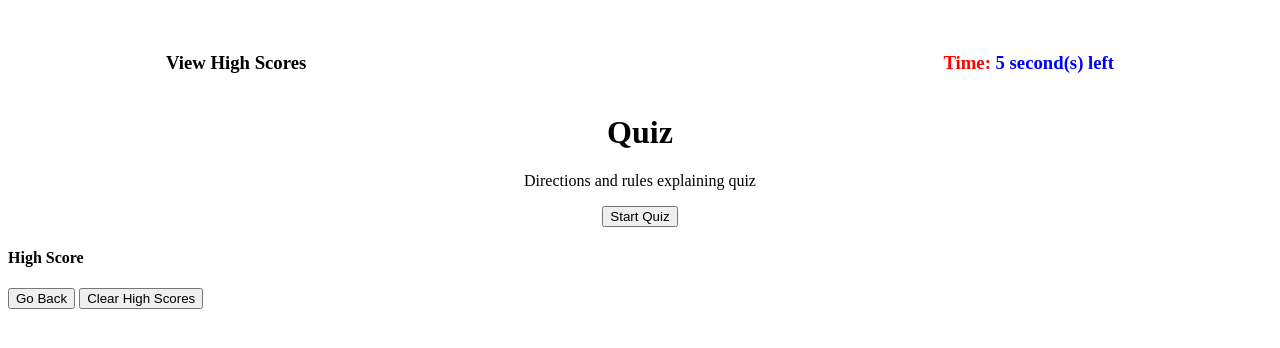
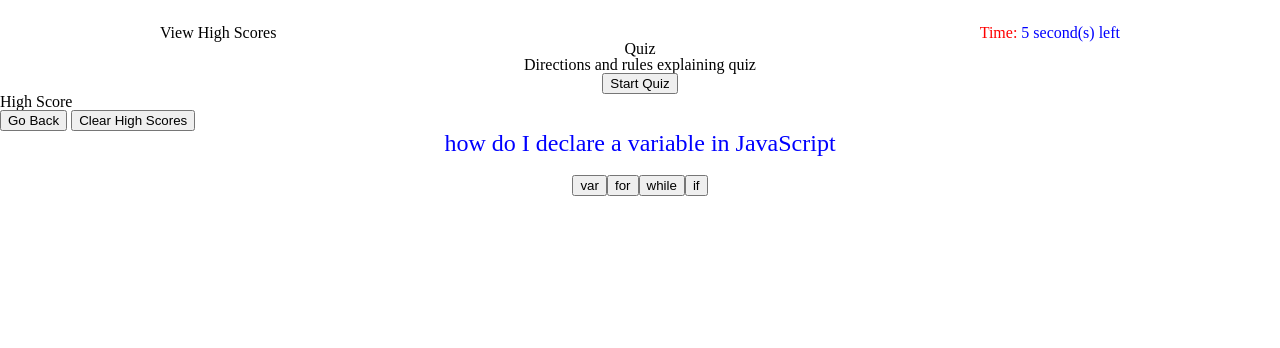
Before and after one commit to VinceR66/challenge-4, a plain HTML site: page index.html in a window 1280 px wide. Drawn offline with Linux system fonts and the light colour scheme.

Commit message:
questions

```diff
--- /dev/null
+++ b/assets/reset.css
@@ -0,0 +1,135 @@
+/* http://meyerweb.com/eric/tools/css/reset/
+   v2.0 | 20110126
+   License: none (public domain)
+*/
+
+html,
+body,
+div,
+span,
+applet,
+object,
+iframe,
+h1,
+h2,
+h3,
+h4,
+h5,
+h6,
+p,
+blockquote,
+pre,
+a,
+abbr,
+acronym,
+address,
+big,
+cite,
+code,
+del,
+dfn,
+em,
+img,
+ins,
+kbd,
+q,
+s,
+samp,
+small,
+strike,
+strong,
+sub,
+sup,
+tt,
+var,
+b,
+u,
+i,
+center,
+dl,
+dt,
+dd,
+ol,
+ul,
+li,
+fieldset,
+form,
+label,
+legend,
+table,
+caption,
+tbody,
+tfoot,
+thead,
+tr,
+th,
+td,
+article,
+aside,
+canvas,
+details,
+embed,
+figure,
+figcaption,
+footer,
+header,
+hgroup,
+menu,
+nav,
+output,
+ruby,
+section,
+summary,
+time,
+mark,
+audio,
+video {
+    margin: 0;
+    padding: 0;
+    border: 0;
+    font-size: 100%;
+    font: inherit;
+    vertical-align: baseline;
+}
+
+/* HTML5 display-role reset for older browsers */
+article,
+aside,
+details,
+figcaption,
+figure,
+footer,
+header,
+hgroup,
+menu,
+nav,
+section {
+    display: block;
+}
+
+body {
+    line-height: 1;
+}
+
+ol,
+ul {
+    list-style: none;
+}
+
+blockquote,
+q {
+    quotes: none;
+}
+
+blockquote:before,
+blockquote:after,
+q:before,
+q:after {
+    content: '';
+    content: none;
+}
+
+table {
+    border-collapse: collapse;
+    border-spacing: 0;
+}
--- a/assets/script.js
+++ b/assets/script.js
@@ -1,5 +1,5 @@
+
 var timerEl = document.querySelector("#timer");
-
 
 var secondsLeft = 10;
 
@@ -20,3 +20,37 @@ function sendMessage() {
 }
 
 setTime();
+
+var questionsList = [
+    {
+        questionText: "how do I declare a variable in JavaScript",
+        choices: ["var", "for", "while", "if"],
+        correctAnswer: "var",
+    },
+    {
+        questionText: "how do I declare a variable in JavaScript",
+        choices: ["var", "for", "while", "if"],
+        correctAnswer: "var",
+    },
+    {
+        questionText: "how do I declare a variable in JavaScript",
+        choices: ["var", "for", "while", "if"],
+        correctAnswer: "var",
+    },
+];
+
+var questionsTextElement = document.getElementById("question-text");
+var choicesContainerElement = document.getElementById("choices-container");
+
+function main() {
+    questionsTextElement.textContent = questionsList[0].questionText;
+
+    for (var i = 0; i < questionsList[0].choices.length; i++) {
+        var newChoiceButton = document.createElement("button");
+        newChoiceButton.textContent = questionsList[0].choices[i];
+        choicesContainerElement.append(newChoiceButton);
+    }
+    console.log("This is my example");
+}
+
+main();
--- a/assets/style.css
+++ b/assets/style.css
@@ -27,3 +27,16 @@ header {
 #containerHigh {
     text-align: left;
 }
+
+#question-text {
+    text-align: center;
+    font-size: 24px;
+    color: blue;
+}
+
+#choices-container {
+    text-align: center;
+    padding: 20px;
+
+
+}
--- a/index.html
+++ b/index.html
@@ -6,6 +6,7 @@
     <meta http-equiv="X-UA-Compatible" content="IE=edge">
     <meta name="viewport" content="width=device-width, initial-scale=1.0">
     <title>Challenge Coding Quiz</title>
+    <link rel="stylesheet" href="./assets/reset.css">
     <link rel="stylesheet" href="./assets/style.css">
 </head>
 
@@ -36,9 +37,11 @@
                 <button class="buttonHigh" id="clear">Clear High Scores</button>
             </div>
         </div>
+    </div>
+    <div id="question-text"></div>
+    <div id="choices-container"></div>
 
-
-        <script src="./assets/script.js"></script>
+    <script src="./assets/script.js"></script>
 
 </body>
 
```
Also changed, not shown: highscores.html (added).
